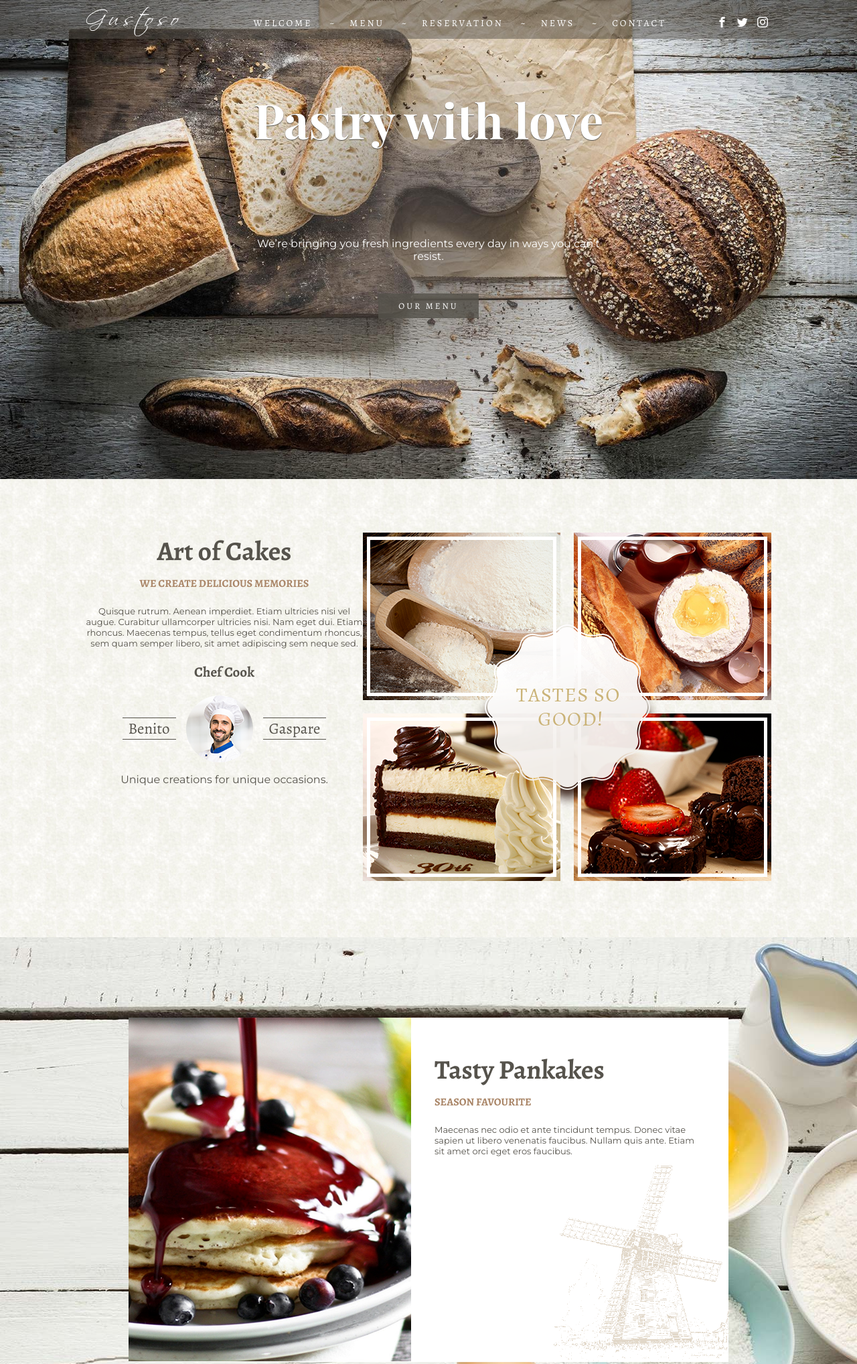
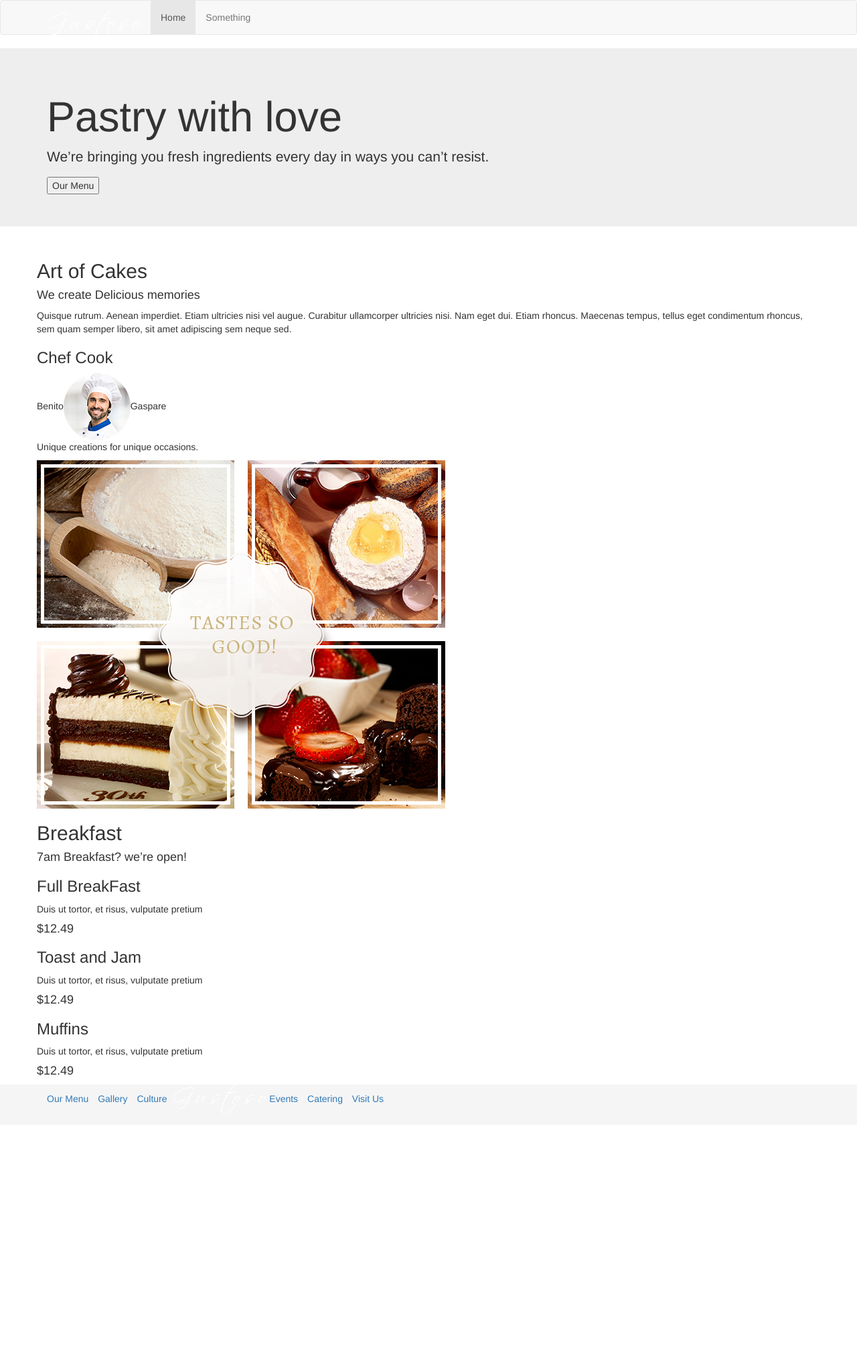
Before and after one commit to raqlo/BakeryDesign, a plain HTML site: page index.html in a window 1280 px wide. Shown: the top 2036 px of the page at 67% size. After the commit the page ends 1679 px from the top, so only its background shows below. Drawn offline with nearby package versions, Linux system fonts and the light colour scheme; some icons are missing; files whose address does not match are found by name.

Commit message:
Updating to bootstrap. HTML Done

```diff
--- a/index.html
+++ b/index.html
@@ -1,35 +1,44 @@
 <!DOCTYPE html>
-<html>
+<html lang="en">
   <head>
     <meta charset="utf-8">
-    <title>Bakery</title>
-    <link rel="stylesheet" href="normalize.css" media="screen" charset="utf-8">
-    <link rel="stylesheet" href="style.css" media="screen" title="no title" charset="utf-8">
-    <link rel="stylesheet" href="icomoon.css" media="screen" title="no title" charset="utf-8">
+    <meta http-equiv="X-UA-Compatible" content="IE=edge">
+    <meta name="viewport" content="width=device-width, initial-scale=1">
+    <title>Gustoso Bakery</title>
+
+    <link rel="stylesheet" href="https://maxcdn.bootstrapcdn.com/bootstrap/3.3.5/css/bootstrap.min.css">
+    <link rel="stylesheet" href="https://cdnjs.cloudflare.com/ajax/libs/octicons/3.1.0/octicons.min.css">
+    <link rel="stylesheet" href="style.css">
+    <!--[if lt IE 9]>
+      <script src="https://cdn.jsdelivr.net/html5shiv/3.7.2/html5shiv.min.js"></script>
+      <script src="https://cdn.jsdelivr.net/respond/1.4.2/respond.min.js"></script>
+    <![endif]-->
   </head>
   <body>
-    <section class="cover">
-      <header>
-        <div class="centerSection">
-        <figure id="logo"><img src="images\logo-gustoso.png" alt="logo gustoso" /></figure>
-        <nav class="navBar">
-          <ul class="mainMenu">
-            <li>Welcome</li>
-            <li>Menu</li>
-            <li>Reservation</li>
-            <li>News</li>
-            <li>Contact</li>
+    <nav class="navbar navbar-default" role="navigation">
+      <div class="container">
+        <div class="navbar-header">
+          <button type="button" class="navbar-toggle" data-toggle="collapse" data-target="#navbar">
+            <span class="sr-only">Toggle navigation</span>
+            <span class="icon-bar"></span>
+            <span class="icon-bar"></span>
+            <span class="icon-bar"></span>
+          </button>
+          <a class="navbar-brand" href="#"><figure id="logo"><img src="images\logo-gustoso.png" alt="logo gustoso" /></figure></a>
+        </div>
+
+        <!-- Collect the nav links, forms, and other content for toggling -->
+        <div class="collapse navbar-collapse" id="navbar">
+          <ul class="nav navbar-nav"> <!--- menu Items --->
+            <li class="active"><a href="#">Home</a></li>
+            <li><a href="#">Something</a></li>
           </ul>
+        </div><!-- /.navbar-collapse -->
+      </div><!-- /.container -->
     </nav>
-        <ul class="socialNet">
-          <li><span class="icon-fb"></span></li>
-          <li><span class="icon-tw"></span></li>
-          <li><span class="icon-ig"></span></li>
-        </ul>
-      </div>
-      </header>
-      <div class="centerSection">
-      <div class="content">
+    <section class="jumbotron">
+      <div class="container">
+
         <h1>
           Pastry with love
         </h1>
@@ -39,86 +48,73 @@
         <button>Our Menu</button>
       </div>
     </div>
-    </section>
-    <section class="info">
-      <article class="centerSection">
-      <div class="col1">
-      <h2 class="artTitle">Art of Cakes</h2>
-      <h4 class="artSubTitle">We create Delicious memories</h4>
-      <p class="artParag">
+  </section> <!-- /.jumbotron -->
+    <section>
+      <div class="container">
+        <article class="row">
+          <div>
+            <h2>Art of Cakes</h2>
+            <h4>We create Delicious memories</h4>
+            <p>
               Quisque rutrum. Aenean imperdiet. Etiam ultricies nisi vel augue. Curabitur ullamcorper ultricies nisi. Nam eget dui. Etiam rhoncus. Maecenas tempus, tellus eget condimentum rhoncus, sem quam semper libero, sit amet adipiscing sem neque sed.
             </p>
-      <div class="chef">
-        <h3>
-          Chef Cook
-        </h3>
-        <div id="chefcito">
-
+            <div>
+              <h3>Chef Cook</h3>
+              <div>
                 <span>Benito</span><img src="images/chef.png" alt="" /><span>Gaspare</span>
               </div>
-        <p class="quote">
+              <p>
                 Unique creations for unique occasions.
               </p>
             </div>
           </div>
-    <div class="col2">
+          <div>
             <img src="images/rightcontent.png" alt="" />
           </div>
         </article>
+      </div>
     </section>
-    <section class="recipe">
-      <article class="centerSection">
-        <img src="images/leftcontent.png" alt="" />
-        <div class="textArticle">
-        <h2 class="artTitle">Tasty Pankakes</h2>
-        <h4 class="artSubTitle">Season Favourite</h4>
-        <p class="artParag">
-          Maecenas nec odio et ante tincidunt tempus. Donec vitae sapien ut libero venenatis faucibus. Nullam quis ante. Etiam sit amet orci eget eros faucibus.
+    <section>
+      <div class="container">
+        <article class="row">
+          <div>
+            <h2>Breakfast</h2>
+            <h4>7am Breakfast? we’re open!</h4>
+            <h3>Full BreakFast</h3>
+            <p>
+              Duis ut tortor, et risus, vulputate pretium
             </p>
-        <div class="galeria">
-        </div>
+            <h4>$12.49</h4>
+            <h3>Toast and Jam</h3>
+            <p>
+              Duis ut tortor, et risus, vulputate pretium
+            </p>
+            <h4>$12.49</h4>
+            <h3>Muffins</h3>
+            <p>
+              Duis ut tortor, et risus, vulputate pretium
+            </p>
+            <h4>$12.49</h4>
           </div>
         </article>
-    </section>
-    <section class="serveMenu">
-      <div class="centerSection">
-        <article>
-
-        <div class="breakfast">
-        <h2 class="artTitle">Breakfast</h2>
-        <h4 class="artSubTitle">7am Breakfast? we’re open!</h4>
-        <h3>Full BreakFast</h3>
-        <p class="menuDescrip">
-          Duis ut tortor, et risus, vulputate pretium
-        </p>
-        <h4 class="money">$12.49</h4>
-        <h3>Toast and Jam</h3>
-        <p class="menuDescrip">
-          Duis ut tortor, et risus, vulputate pretium
-        </p>
-        <h4 class="money">$12.49</h4>
-        <h3>Muffins</h3>
-        <p class="menuDescrip">
-          Duis ut tortor, et risus, vulputate pretium
-        </p>
-        <h4 class="money">$12.49</h4>
       </div>
-      <div class="breakfast2"></div>
-    </article>
-    </div>
-    <footer class="centerSection">
-      <ul>
+      <div class="footer">
+        <div class="container">
+          <ul class="list-inline">
             <li><a href="#">Our Menu</a></li>
             <li><a href="#">Gallery</a></li>
             <li><a href="#">Culture</a></li>
           </ul>
-      <figure><img src="images\logo-gustoso.png" />  </figure>
-      <ul>
+          <figure><img src="images\logo-gustoso.png" /> </figure>
+          <ul class="list-inline">
             <li><a href="#">Events</a></li>
             <li><a href="#">Catering</a></li>
             <li><a href="#">Visit Us</a></li>
           </ul>
-    </footer>
+        </div>
+      </div>
     </section>
+    <script src="https://cdn.jsdelivr.net/jquery/2.1.3/jquery.min.js"></script>
+    <script src="https://cdn.jsdelivr.net/bootstrap/3.3.5/js/bootstrap.min.js"></script>
   </body>
 </html>
--- a/style.css
+++ b/style.css
@@ -1,300 +1,21 @@
 @import 'https://fonts.googleapis.com/css?family=Alegreya:400,700|Montserrat|Playfair+Display:700';
 
+html {
+  position: relative;
+  min-height: 100%;
+}
 body {
-  font-family: 'Montserrat', sans-serif;
-  margin: 0;
-  color: rgb(86, 83, 76);
-  width:
+  /* Margin bottom by footer height */
+  margin-bottom: 60px;
 }
-
-header {
-  padding-top: 10px;
-  position: fixed;
-  background-color: rgba(86, 83, 76, 0.5);
+.footer {
+  position: absolute;
+  bottom: 0;
   width: 100%;
+  /* Set the fixed height of the footer here */
+  height: 60px;
+  background-color: #f5f5f5;
 }
-
-header div {
-  display: flex;
-  justify-content: space-between;
-  align-items: center;
-}
-
-h1, h2, h3, h4, h5, h6 {
-  font-family: 'Alegreya'
-}
-
-/*header*/
-.centerSection {
-  width: 80%;
-  margin: 0 auto;
-}
-
-.cover {
-  background-image: url(images/fondo1fix.jpg);
-  background-size: cover;
-  background-attachment: fixed;
-}
-
-#logo {
-  margin: 0;
-  display: inline;
-}
-
-/*navigation menu */
-.mainMenu {
-  display: inline;
-  padding: 0;
-  margin: 0;
-  font-family: 'Alegreya', serif;
-  font-size: 14px;
-  color: white;
-  text-transform: uppercase;
-  letter-spacing: 3px;
-}
-
-.mainMenu li {
-  display: inline-block;
-  cursor: pointer;
-}
-
-.mainMenu li:before{
-  content: '~';
-  font-size: 14px;
-  line-height: 20px;
-  color: white;
-  margin: 0 20px 0 20px;
-  cursor: default;
-}
-
-.mainMenu li:first-child:before {
-  content: '';
-}
-
-.socialNet {
-  display: inline;
-  padding: 0;
-  margin: 0;
-  color: white;
-}
-
-.socialNet li {
-  display: inline-block;
-  margin: 5px;
-  cursor: pointer;
-}
-/* navigation menu end*/
-/*header*/
-
-/*cover*/
-.content {
-  text-align: center;
-  display: flex;
-  align-items: center;
-  flex-direction: column;
-}
-
-.content h1 {
-  font-family: 'Playfair Display', serif;
-  font-size: 72px;
-  color: white;
-  margin-top: 130px;
-  text-shadow: 0px 1px 1px rgb(86, 83, 76);
-}
-
-.content p {
-  width: 50%;
-  display: inline-block;
-  margin-top: 80px;
-  color: white;
-}
-
-.content button {
-  display: block;
-  align-self: center;
-  margin: 30px 0px 240px;
-  background-color: rgba(86, 83, 76, 0.8);
-  border: medium none;
-  padding: 10px 30px;
-  color: white;
-  font-family: "Alegreya";
-  text-transform: uppercase;
-  font-size: small;
-  letter-spacing: 3px;
-  cursor: pointer;
-}
-/*cover*/
-
-/*info begin */
-.info {
-  background-image: url(images/patternbg.jpg);
-}
-
-.info article {
-  display: flex;
-  padding: 80px 0;
-  text-align: center;
-}
-
-.artTitle {
-  margin-top: 0;
-  font-size: 40px;
-  margin-bottom: 10px;
-}
-
-.artSubTitle {
-  color: rgb(170, 134, 104);
-  text-transform: uppercase;
-  margin-top: 0;
-}
-
-.artParag {
-  font-size: small;
-}
-
-.col1 {
-
-}
-
-.chef h3 {
-  font-size: 21px;
-}
-
-#chefcito{
-  display: flex;
-  align-items: center;
-  justify-content: center;
-}
-
-#chefcito span {
-  font-family: "Alegreya";
-  font-size: 23px;
-  border-top: 1px solid;
-  border-bottom: 1px solid;
-  padding: 0 9px;
-}
-
-#chefcito img {
-  margin: 0 15px;
-}
-/* section info end*/
-
-/*section recipe begin */
-
-.recipe {
-  background-image: url(images/fondo3.jpg);
-  background-attachment: fixed;
-}
-
-.recipe article {
-  display: flex;
-  padding: 120px 0;
-  width: 70% !important /*consciente que no es buena practica */
-}
-
-.textArticle {
-  background-color: white;
-  background-image: url(images/bg-article.png);
-  background-repeat: no-repeat;
-  background-position: 100% bottom;
-  padding: 50px 35px;
-}
-
-/*section recipe end */
-
-/*section serveMenu begins */
-.serveMenu {
-  background-image: url(images/fondo2.jpg);
-  background-size: cover;
-}
-
-
-.serveMenu article {
-  display: flex;
-  padding: 30px 0;
-}
-
-.breakfast {
-  text-align: center;
-  width: 50%;
-  padding: 80px 0 0 150px;
-}
-
-.breakfast h4 {
-  color: rgb(200, 165, 147);
-}
-
-.breakfast h2 {
-  color: white;
-}
-
-.breakfast h3 {
-  font-size: 25px;
-  color: white;
-  margin-bottom: 0;
-}
-
-.breakfast p {
-  font-size: small;
-  color: rgb(194, 190, 186);
-}
-
-.money {
-  font-style: italic;
-  color: rgb(223, 198, 145);
-  font-size: 29px;
-  font-weight: initial;
-  margin: 20px 0;
-}
-
-.breakfast2 {
-  width: 50%
-}
-/*section serveMenu begins */
-
-/* footer begins */
-footer {
-  display: flex;
-  justify-content: space-between;;
-  align-items: center;
-  color: white;
-}
-
-footer ul {
-  font-family: 'Alegreya';
-  text-transform: uppercase;
-  display: inline-block;
-  padding-left: 0;
-  border-top: 1px solid white;
-  border-bottom: 1px solid white;
-  padding: 12px;
-}
-
-
-footer figure {
+.footer ul, .footer figure {
   display: inline-block;
 }
-
-footer li {
-  display: inline-block;
-}
-
-footer a {
-  text-decoration: none;
-  color: inherit;
-}
-
-footer li:before{
-  content: '~';
-  font-size: 14px;
-  line-height: 20px;
-  margin: 0 20px 0 20px;
-  cursor: default;
-}
-
-footer li:first-child::before {
-  content: none;
-  padding-left: 0;
-}
-
-/* foorer ends*/
```
Also changed, not shown: 2 other files. Lines whose indentation alone changed are shown as unchanged.
